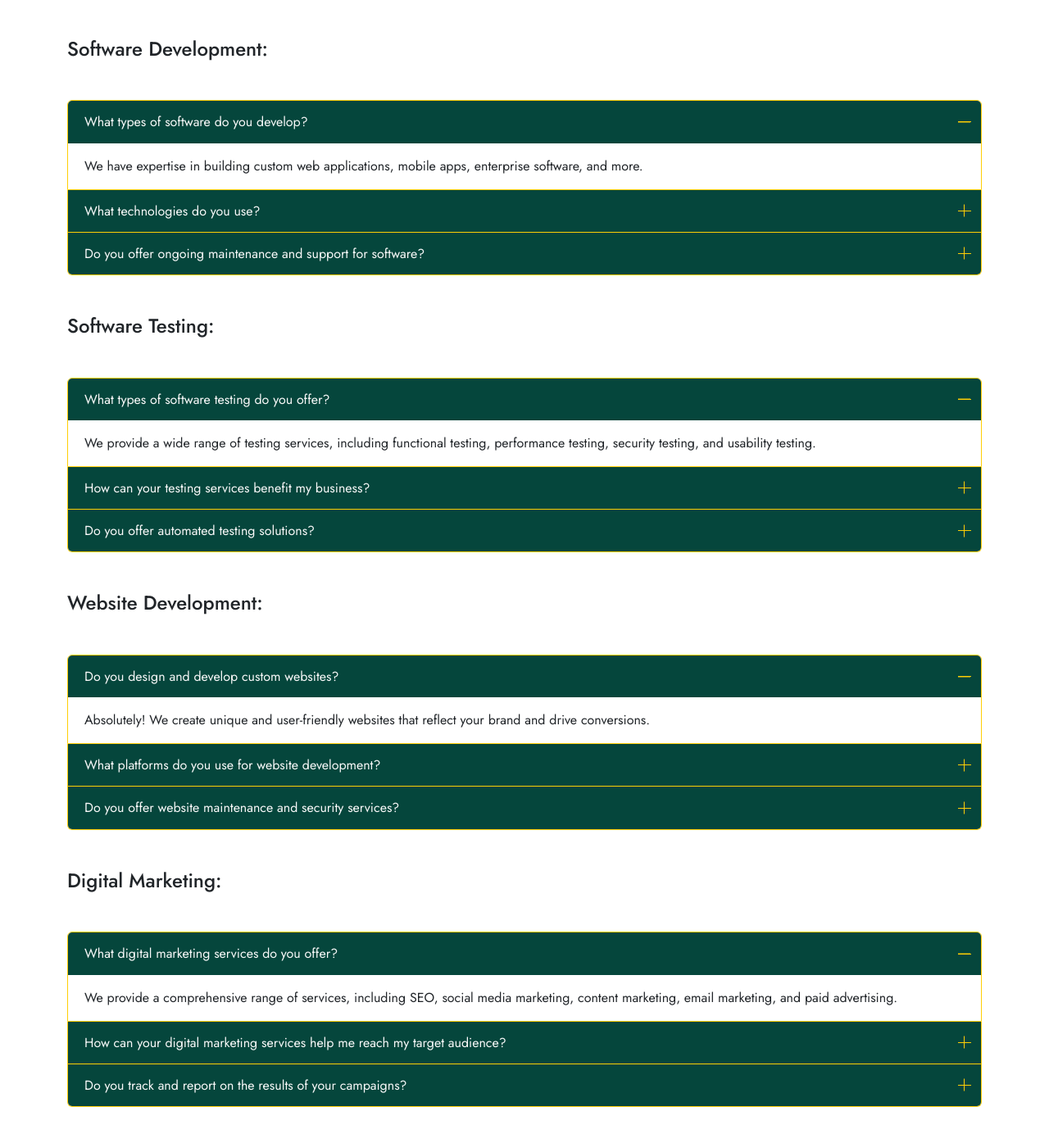
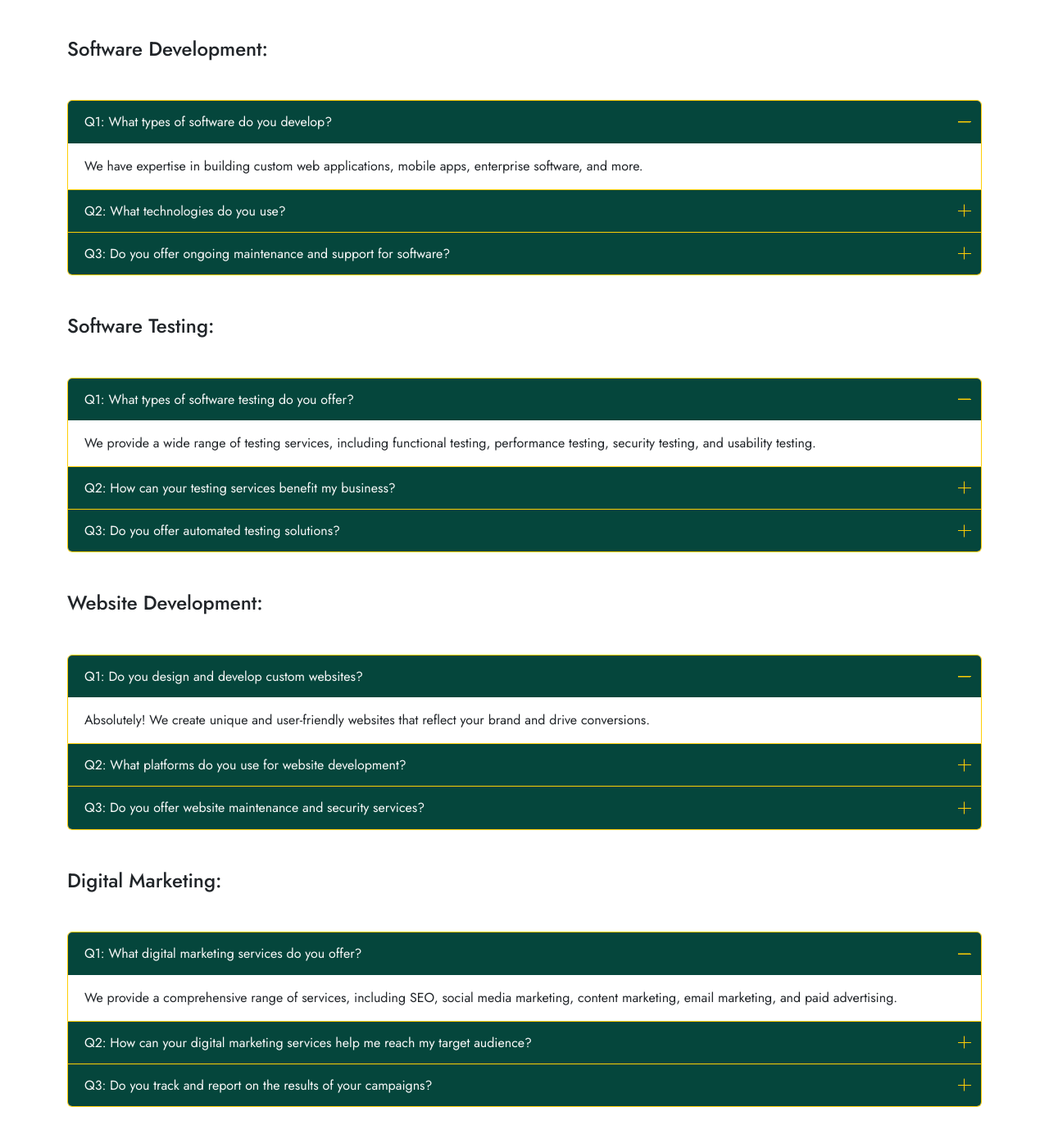
Before and after one commit to axessmongo/AxessTechnology-project, a React (Vite) app in the folder client/: page /contact in a window 1280 px wide. Shown: the part 1951-3346 px from the top of the page at 82% size. Built offline with nearby package versions, Linux system fonts and the light colour scheme.

Commit message:
footer error

```diff
--- a/client/src/components/Contact.jsx
+++ b/client/src/components/Contact.jsx
@@ -355,7 +355,7 @@ function Contact() {
                         <div className="accordion-item">
                             <h2 className="accordion-header">
                                 <button className="accordion-button " type="button" data-bs-toggle="collapse" data-bs-target="#panelsStayOpen-collapseFive" aria-expanded="true" aria-controls="panelsStayOpen-collapseFive">
-                                    What types of software do you develop?
+                                    Q1:   What types of software do you develop?
                                 </button>
                             </h2>
                             <div id="panelsStayOpen-collapseFive" className="accordion-collapse collapse show">
@@ -367,7 +367,7 @@ function Contact() {
                         <div className="accordion-item">
                             <h2 className="accordion-header">
                                 <button className="accordion-button collapsed" type="button" data-bs-toggle="collapse" data-bs-target="#panelsStayOpen-collapseSix" aria-expanded="true" aria-controls="panelsStayOpen-collapseSix">
-                                    What technologies do you use?
+                                   Q2: What technologies do you use?
                                 </button>
                             </h2>
                             <div id="panelsStayOpen-collapseSix" className="accordion-collapse collapse ">
@@ -379,7 +379,7 @@ function Contact() {
                         <div className="accordion-item">
                             <h2 className="accordion-header">
                                 <button className="accordion-button collapsed" type="button" data-bs-toggle="collapse" data-bs-target="#panelsStayOpen-collapseSeven" aria-expanded="true" aria-controls="panelsStayOpen-collapseSeven">
-                                    Do you offer ongoing maintenance and support for software?
+                                    Q3: Do you offer ongoing maintenance and support for software?
                                 </button>
                             </h2>
                             <div id="panelsStayOpen-collapseSeven" className="accordion-collapse collapse ">
@@ -396,7 +396,7 @@ function Contact() {
                         <div className="accordion-item">
                             <h2 className="accordion-header">
                                 <button className="accordion-button " type="button" data-bs-toggle="collapse" data-bs-target="#panelsStayOpen-collapseNine" aria-expanded="true" aria-controls="panelsStayOpen-collapseNine">
-                                    What types of software testing do you offer?
+                                    Q1: What types of software testing do you offer?
                                 </button>
                             </h2>
                             <div id="panelsStayOpen-collapseNine" className="accordion-collapse collapse show">
@@ -407,7 +407,7 @@ function Contact() {
                         <div className="accordion-item">
                             <h2 className="accordion-header">
                                 <button className="accordion-button collapsed" type="button" data-bs-toggle="collapse" data-bs-target="#panelsStayOpen-collapseEight" aria-expanded="true" aria-controls="panelsStayOpen-collapseEight">
-                                    How can your testing services benefit my business?
+                                    Q2: How can your testing services benefit my business?
                                 </button>
                             </h2>
                             <div id="panelsStayOpen-collapseEight" className="accordion-collapse collapse ">
@@ -418,7 +418,7 @@ function Contact() {
                         <div className="accordion-item">
                             <h2 className="accordion-header">
                                 <button className="accordion-button collapsed" type="button" data-bs-toggle="collapse" data-bs-target="#panelsStayOpen-collapseTen" aria-expanded="true" aria-controls="panelsStayOpen-collapseTen">
-                                    Do you offer automated testing solutions?
+                                   Q3: Do you offer automated testing solutions?
                                 </button>
                             </h2>
                             <div id="panelsStayOpen-collapseTen" className="accordion-collapse collapse ">
@@ -437,7 +437,7 @@ function Contact() {
                         <div className="accordion-item">
                             <h2 className="accordion-header">
                                 <button className="accordion-button " type="button" data-bs-toggle="collapse" data-bs-target="#panelsStayOpen-collapseEleven" aria-expanded="true" aria-controls="panelsStayOpen-collapseEleven">
-                                    Do you design and develop custom websites?
+                                   Q1: Do you design and develop custom websites?
                                 </button>
                             </h2>
                             <div id="panelsStayOpen-collapseEleven" className="accordion-collapse collapse show">
@@ -449,7 +449,7 @@ function Contact() {
                         <div className="accordion-item">
                             <h2 className="accordion-header">
                                 <button className="accordion-button collapsed" type="button" data-bs-toggle="collapse" data-bs-target="#panelsStayOpen-collapseTweleve" aria-expanded="true" aria-controls="panelsStayOpen-collapseTweleve">
-                                    What platforms do you use for website development?
+                                   Q2: What platforms do you use for website development?
                                 </button>
                             </h2>
                             <div id="panelsStayOpen-collapseTweleve" className="accordion-collapse collapse ">
@@ -461,7 +461,7 @@ function Contact() {
                         <div className="accordion-item">
                             <h2 className="accordion-header">
                                 <button className="accordion-button collapsed" type="button" data-bs-toggle="collapse" data-bs-target="#panelsStayOpen-collapseThirteen" aria-expanded="true" aria-controls="panelsStayOpen-collapseThirteen">
-                                    Do you offer website maintenance and security services?
+                                    Q3: Do you offer website maintenance and security services?
                                 </button>
                             </h2>
                             <div id="panelsStayOpen-collapseThirteen" className="accordion-collapse collapse ">
@@ -478,7 +478,7 @@ function Contact() {
                         <div className="accordion-item">
                             <h2 className="accordion-header">
                                 <button className="accordion-button" type="button" data-bs-toggle="collapse" data-bs-target="#panelsStayOpen-collapseFourteen" aria-expanded="true" aria-controls="panelsStayOpen-collapseFourteen">
-                                    What digital marketing services do you offer?
+                                 Q1:  What digital marketing services do you offer?
                                 </button>
                             </h2>
                             <div id="panelsStayOpen-collapseFourteen" className="accordion-collapse collapse show">
@@ -489,7 +489,7 @@ function Contact() {
                         <div className="accordion-item">
                             <h2 className="accordion-header">
                                 <button className="accordion-button collapsed" type="button" data-bs-toggle="collapse" data-bs-target="#panelsStayOpen-collapseFifteen" aria-expanded="true" aria-controls="panelsStayOpen-collapseFifteen">
-                                    How can your digital marketing services help me reach my target audience?
+                                   Q2: How can your digital marketing services help me reach my target audience?
                                 </button>
                             </h2>
                             <div id="panelsStayOpen-collapseFifteen" className="accordion-collapse collapse">
@@ -500,7 +500,7 @@ function Contact() {
                         <div className="accordion-item">
                             <h2 className="accordion-header">
                                 <button className="accordion-button collapsed" type="button" data-bs-toggle="collapse" data-bs-target="#panelsStayOpen-collapseSixteen" aria-expanded="true" aria-controls="panelsStayOpen-collapseSixteen">
-                                    Do you track and report on the results of your campaigns?
+                                  Q3:  Do you track and report on the results of your campaigns?
                                 </button>
                             </h2>
                             <div id="panelsStayOpen-collapseSixteen" className="accordion-collapse collapse ">
--- a/client/src/components/Footer.jsx
+++ b/client/src/components/Footer.jsx
@@ -61,7 +61,7 @@ function Footer() {
             case 'fname':
                 setErrors({
                     ...errors,
-                    fname: value.length === 0 ? 'FName is required' : /[^A-Za-z\s]/.test(value) ? 'Invalid fname, only letters allowed' : '',
+                    fname: value.length === 0 ? 'FirstName is required' : /[^A-Za-z\s]/.test(value) ? 'Invalid firstname, only letters allowed' : '',
                 });
                 break;
 
@@ -69,7 +69,7 @@ function Footer() {
             case 'lname':
                 setErrors({
                     ...errors,
-                    lname: value.length === 0 ? 'LName is required' : /[^A-Za-z\s]/.test(value) ? 'Invalid lname' : '',
+                    lname: value.length === 0 ? 'LastName is required' : /[^A-Za-z\s]/.test(value) ? 'Invalid lastname' : '',
                 });
                 break;
             case 'email':
```
